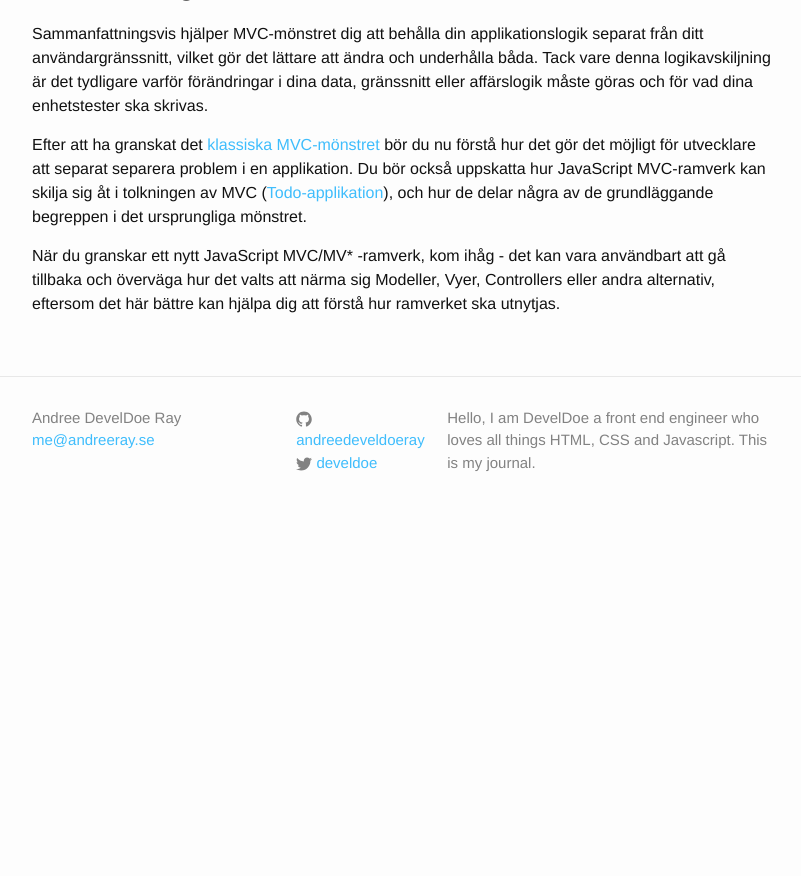
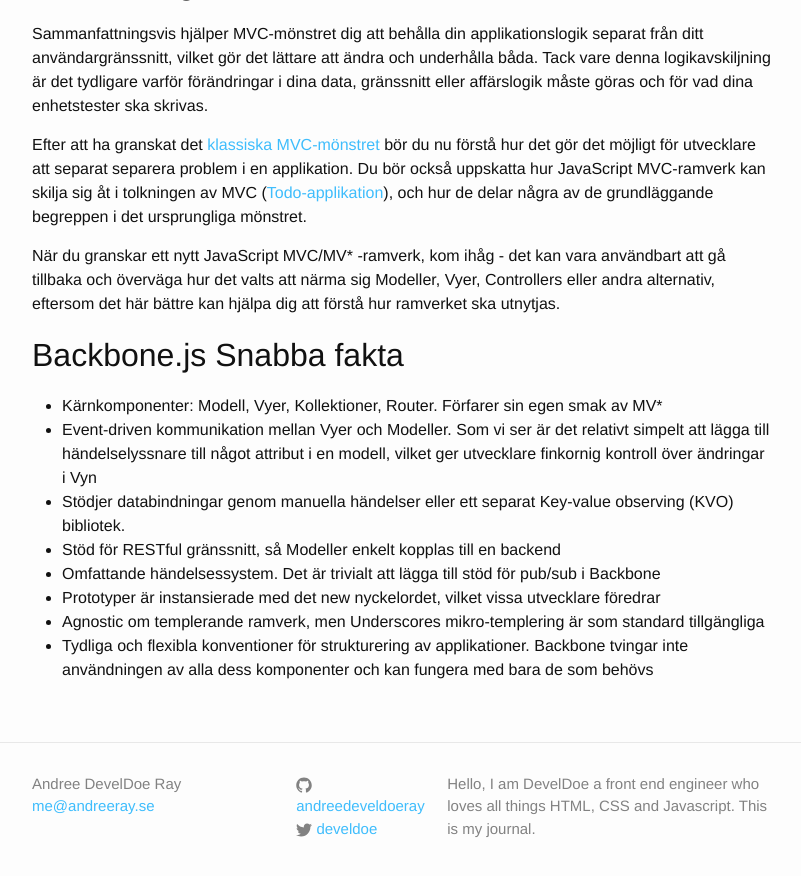
Before and after one commit to develdoe/develdoe.github.io, a Jekyll site: the page built from _posts/2017-10-26-backbonejs-implementeringsspecifikationer.md, in a window 1280 px wide and 900 px high, scrolled down 3459 px. Shown: the top 876 px of the window, without its empty margins (238-1039 px from the left). Built offline with Jekyll 4.4.1, drawn with Linux system fonts in a browser that asks for light colours; before the commit the page ends 3993 px from its top, so only the background shows below that.

Commit message:
Update 2017-10-26-backbonejs-implementeringsspecifikationer.md

```diff
--- a/_posts/2017-10-26-backbonejs-implementeringsspecifikationer.md
+++ b/_posts/2017-10-26-backbonejs-implementeringsspecifikationer.md
@@ -88,3 +88,14 @@
 Efter att ha granskat det [klassiska MVC-mönstret](/2017/mvc-model-view-controller/) bör du nu förstå hur det gör det möjligt för utvecklare att separat separera problem i en applikation. Du bör också uppskatta hur JavaScript MVC-ramverk kan skilja sig åt i tolkningen av MVC ([Todo-applikation](/2017/backbonejs-client-side-mvc-style/)), och hur de delar några av de grundläggande begreppen i det ursprungliga mönstret.
 
 När du granskar ett nytt JavaScript MVC/MV* -ramverk, kom ihåg - det kan vara användbart att gå tillbaka och överväga hur det valts att närma sig Modeller, Vyer, Controllers eller andra alternativ, eftersom det här bättre kan hjälpa dig att förstå hur ramverket ska utnytjas.
+
+## Backbone.js Snabba fakta
+
+* Kärnkomponenter: Modell, Vyer, Kollektioner, Router. Förfarer sin egen smak av MV*
+* Event-driven kommunikation mellan Vyer och Modeller. Som vi ser är det relativt simpelt att lägga till händelselyssnare till något attribut i en modell, vilket ger utvecklare finkornig kontroll över ändringar i Vyn
+* Stödjer databindningar genom manuella händelser eller ett separat Key-value observing (KVO) bibliotek.
+* Stöd för RESTful gränssnitt, så Modeller enkelt kopplas till en backend
+* Omfattande händelsessystem. Det är trivialt att lägga till stöd för pub/sub i Backbone
+* Prototyper är instansierade med det new nyckelordet, vilket vissa utvecklare föredrar
+* Agnostic om templerande ramverk, men Underscores mikro-templering är som standard tillgängliga
+* Tydliga och flexibla konventioner för strukturering av applikationer. Backbone tvingar inte användningen av alla dess komponenter och kan fungera med bara de som behövs
```
